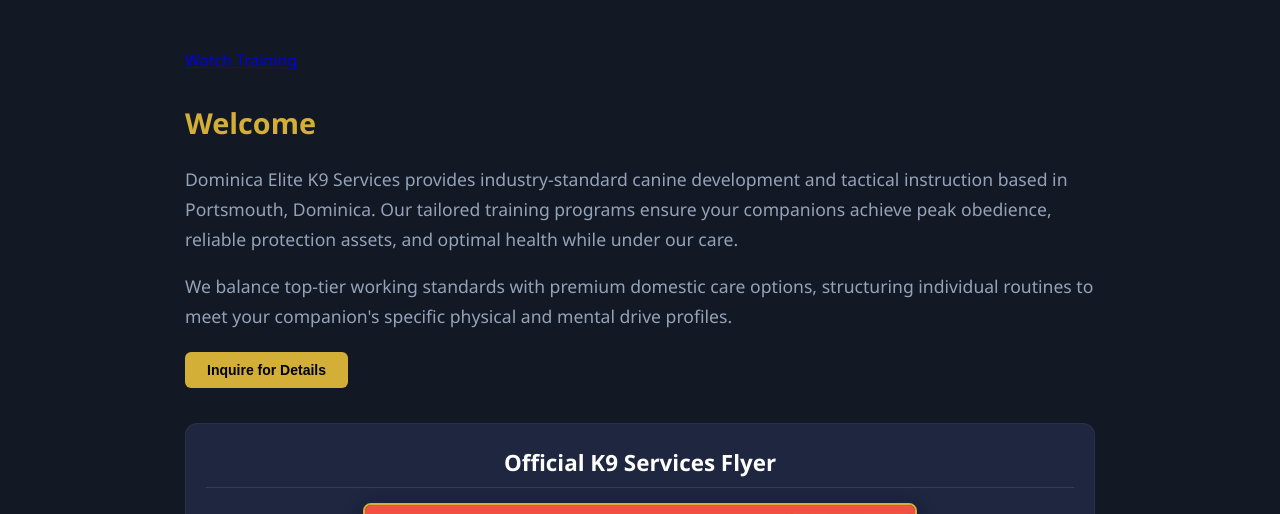
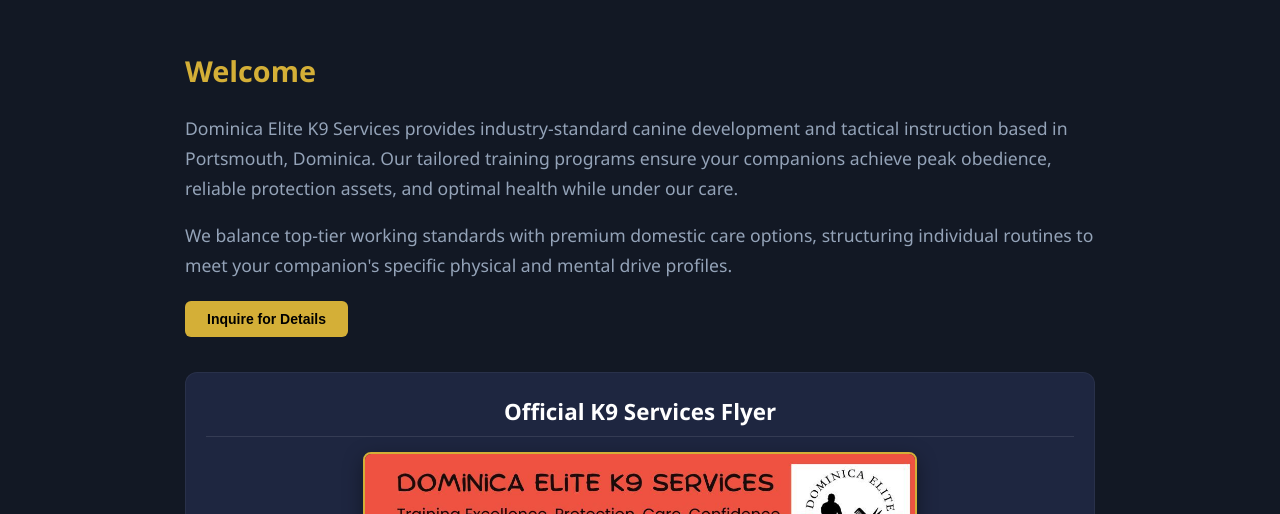
Before and after one commit to dominicaelitek9/dominicaelitek9, a plain HTML site: page index.html in a window 1280 px wide. Shown: the part 286-800 px from the top of the page. Drawn offline with Linux system fonts and the light colour scheme.

Commit message:
Update index.html

```diff
--- a/index.html
+++ b/index.html
@@ -774,7 +774,7 @@
 
         <h1 class="main-title">Dominica Elite K9 Services</h1>
         <div class="main-subtitle">Portsmouth, Dominica</div>
-<a href="https://www.youtube.com/@DominicaEliteK9Services" target="_blank">Watch Training</a>
+
         <main>
             <div id="home-page" class="page-content active-page">
                 <h2>Welcome</h2>
```
